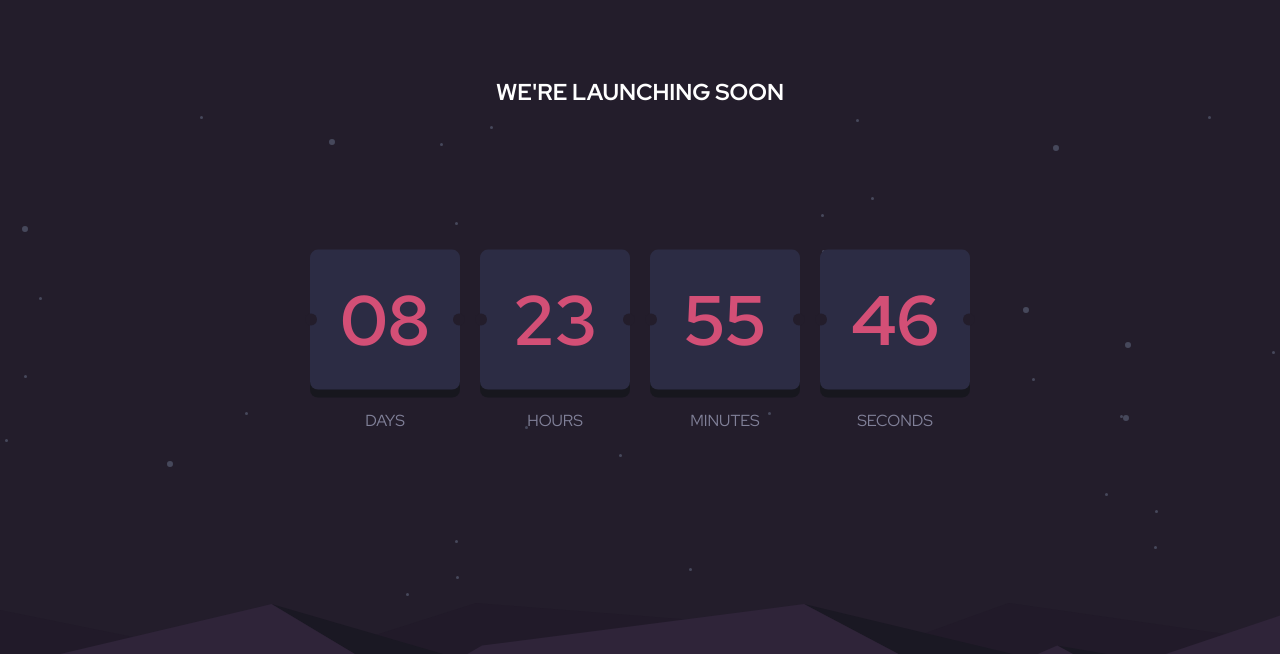
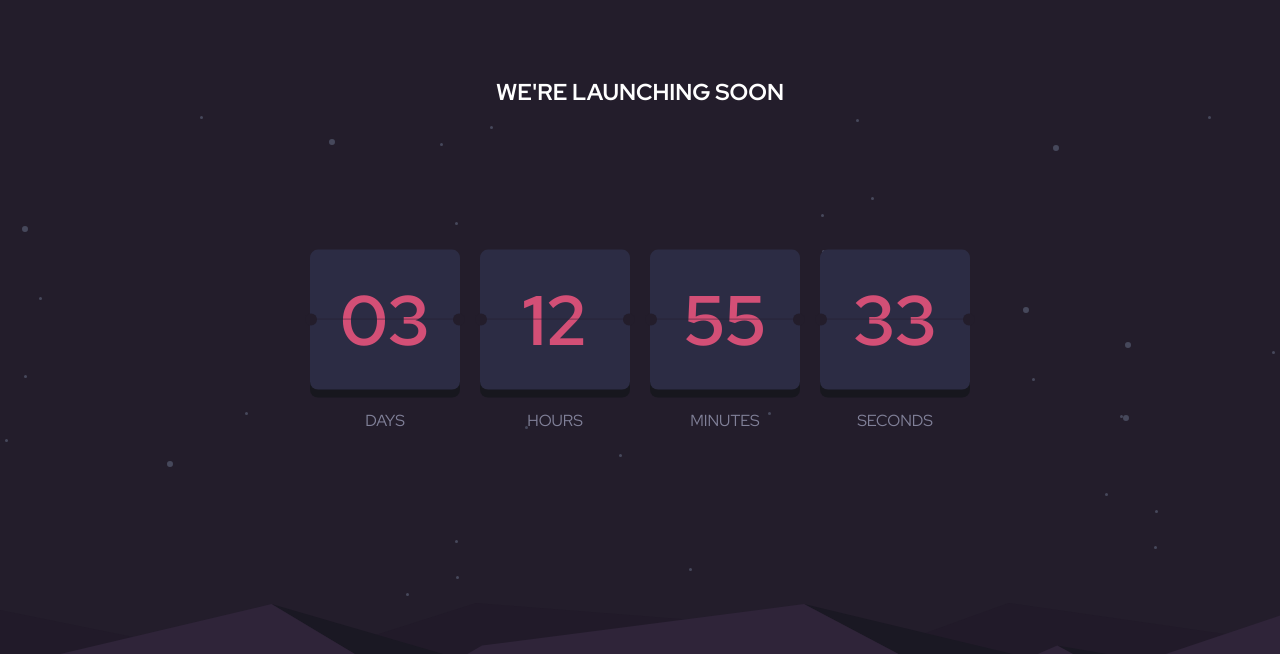
Before and after one commit to djenidisimple/launch-count-timer, a plain HTML site: page index.html in a window 1280 px wide. Shown: the top 654 px of the page. Drawn offline with Linux system fonts and the light colour scheme.

Commit message:
i add timer for new years

```diff
--- a/index.html
+++ b/index.html
@@ -13,19 +13,31 @@
   </header>
   <main class="flex-row">
     <div class="flex-col">
-      <div class="card" id="days">08</div>
+      <div class="card">
+        <div class="half-top"></div>
+        <p id="days">08</p>
+      </div>
       <span>Days</span>
     </div>
     <div class="flex-col">
-      <div class="card" id="hours">23</div>
+      <div class="card">
+        <div class="half-top"></div>
+        <p id="hours">23</p>
+      </div>
       <span>Hours</span>
     </div>
     <div class="flex-col">
-      <div class="card" id="minutes">55</div>
+      <div class="card">
+        <div class="half-top"></div>
+        <p id="minutes">55</p>
+      </div>
       <span>Minutes</span>
     </div>
     <div class="flex-col">
-      <div class="card" id="seconds">41</div>
+      <div class="card">
+        <div class="half-top"></div>
+        <p id="seconds">41</p>
+      </div>
       <span>Seconds</span>
     </div>
   </main>
--- a/script.js
+++ b/script.js
@@ -1,8 +1,23 @@
+let dateNewYears = new Date(`${parseInt(new Date().getFullYear()) + 1}-01-01 00:00:00`);
+let dateCurrent = new Date();
+let diff = dateNewYears - dateCurrent;
+let remainingDays = Math.floor(diff / (1000 * 60 * 60 * 24));
+let remainingHours = Math.floor((diff % (1000 * 60 * 60 * 24)) / (1000 * 60 * 60));
+let remainingMinutes = Math.floor((diff % (1000 * 60 * 60)) / (1000 * 60));
+let remainingSeconds = Math.floor((diff % (1000 * 60)) / 1000);
+const formated = (value) => {
+    return parseInt(value) <= 9 ? "0" + value : value;
+}
 let days = document.getElementById("days");
 let hours = document.getElementById("hours");
 let minutes = document.getElementById("minutes");
 let seconds = document.getElementById("seconds");
 let s = 0, m = 0, h = 0, d = 0;
+days.innerText = formated(remainingDays);
+hours.innerText = formated(remainingHours);
+minutes.innerText = formated(remainingMinutes);
+seconds.innerText = formated(remainingSeconds);
+
 s = parseInt(seconds.textContent);
 m = parseInt(minutes.textContent);
 h = parseInt(hours.textContent);
@@ -12,8 +27,8 @@ setInterval(()=> {
     m = (s == 0) ?  (m <= 58) ? m + 1 : 0 : m;
     h = (m == 0 && s == 0) ? (h <= 58) ? h + 1 : 0 : h;
     d = (h == 0 && m == 0 && s == 0) ? (d <= 365) ? d + 1 : 0 : d;
-    seconds.innerText = (s <= 9) ? "0" + s : s;
-    minutes.innerText = (m <= 9) ? "0" + m : m;
-    hours.innerText =  (h <= 9) ? "0" + h : h;
-    days.innerText = (d <= 9) ? "0" + d : d;
+    seconds.innerText = formated(s);
+    minutes.innerText = formated(m);
+    hours.innerText =  formated(h);
+    days.innerText = formated(d);
 }, 1000);
--- a/style.css
+++ b/style.css
@@ -72,8 +72,11 @@ header {
     width: 12px;
     height: 12px;
     left: -5px;
+    top: 50%;
+    transform: translateY(-50%);
     border-radius: 100%;
     background-color: var(--dark-blue);
+    z-index: 2;
 }
 .card::after {
     content: "";
@@ -81,8 +84,23 @@ header {
     width: 12px;
     height: 12px;
     right: -5px;
+    top: 50%;
+    transform: translateY(-50%);
     border-radius: 100%;
     background-color: var(--dark-blue);
+    z-index: 2;
+}
+.half-top {
+    position: absolute;
+    width: 100%;
+    height: 70px;
+    border-top: 1px solid var(--dark-blue);
+    left: 50%;
+    transform: translateX(-50%);
+    bottom: 0;
+    border-radius: 8px;
+    border-top-left-radius: 0;
+    border-top-right-radius: 0;
 }
 span {
     text-transform: uppercase;
```
